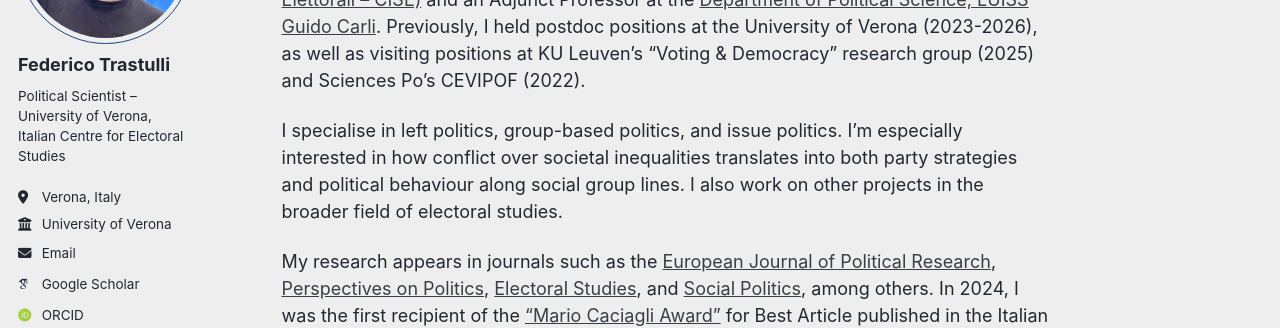
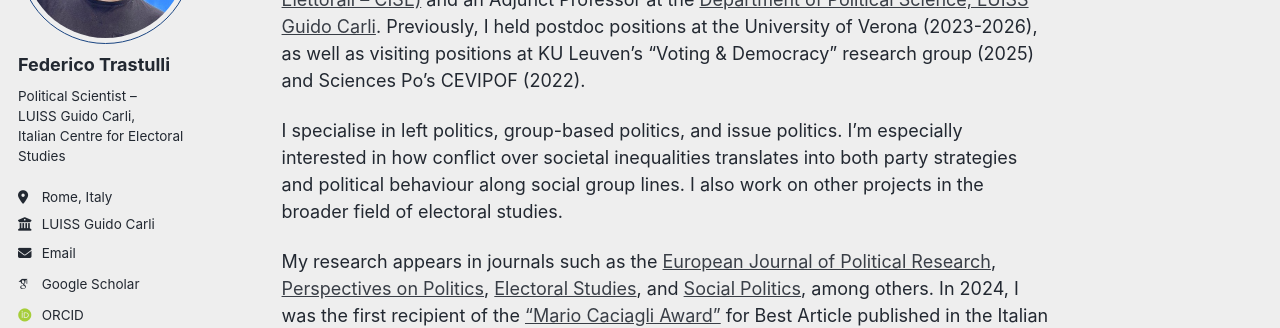
Before and after one commit to federicotrastulli/federicotrastulli.github.io, a Jekyll site: the page built from _pages/about.md, in a window 1280 px wide. Shown: the part 230-558 px from the top of the page. Built offline with Jekyll 4.4.1, drawn with Linux system fonts in a browser that asks for light colours; some web fonts are replaced; a script bundle is joined from its source files by our own code; library files that are not in the unit come from our copies.

Commit message:
Update _config.yml

```diff
--- a/_config.yml
+++ b/_config.yml
@@ -26,9 +26,9 @@
   avatar           : "1719964921051.jpg"
   name             : "Federico Trastulli"
   pronouns         : # example: "she/her"
-  bio              : "Political Scientist –<br>University of Verona,<br>Italian Centre for Electoral Studies"
-  location         : "Verona, Italy"
-  employer         : "University of Verona"
+  bio              : "Political Scientist –<br>LUISS Guido Carli,<br>Italian Centre for Electoral Studies"
+  location         : "Rome, Italy"
+  employer         : "LUISS Guido Carli"
   uri              : # URL
   email            : "ftrastulli@luiss.it"
 
```
